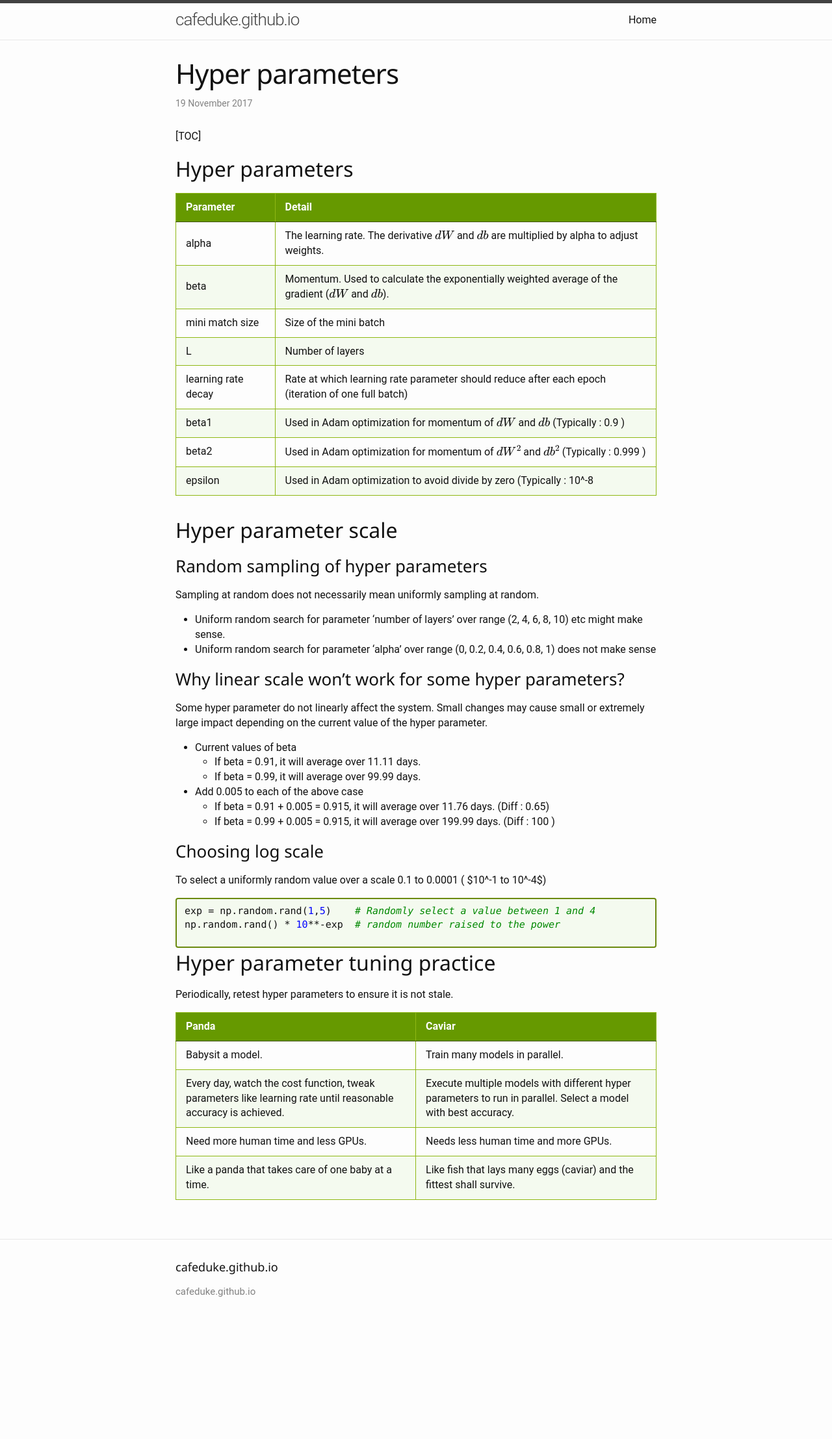
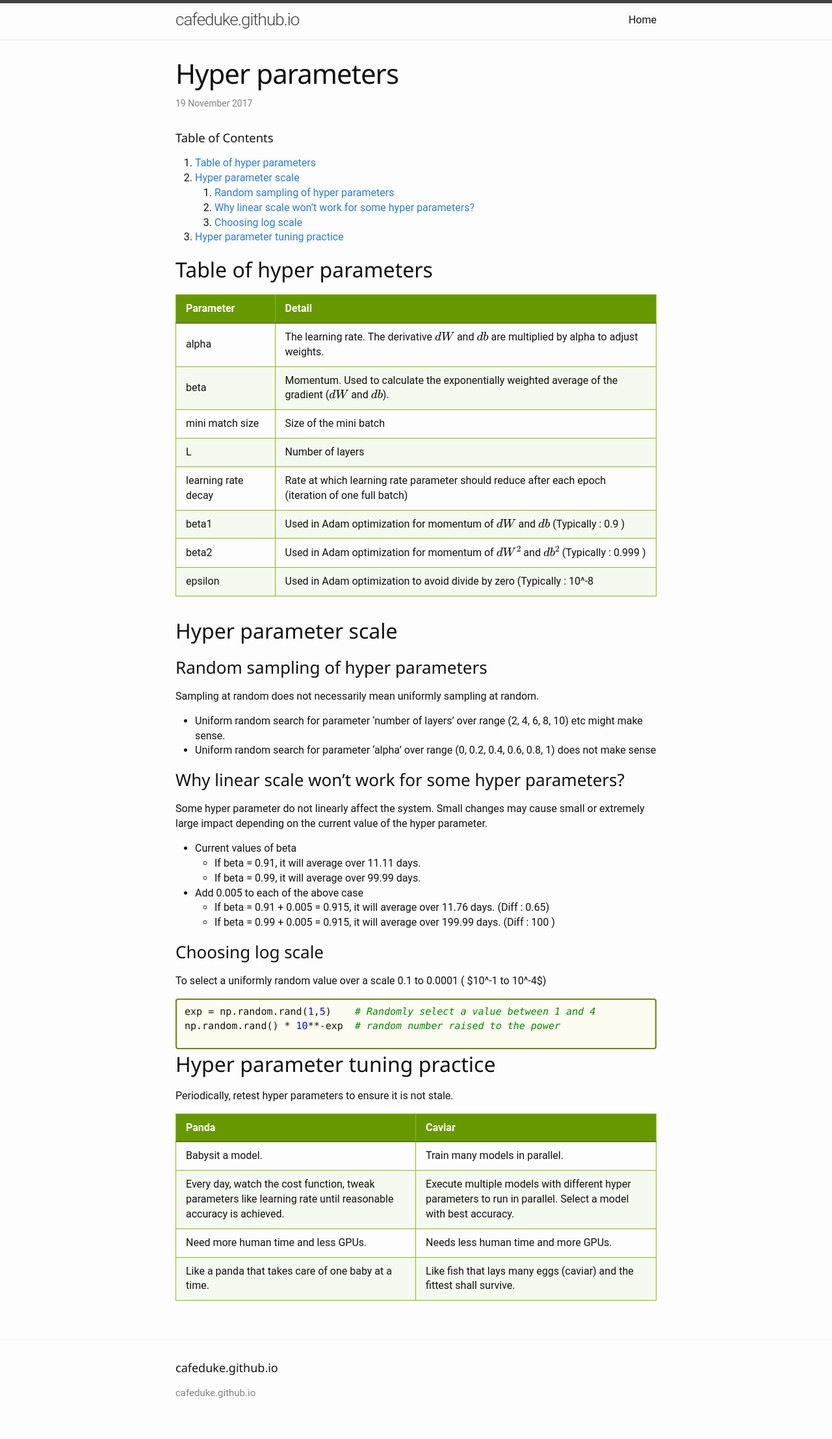
Before and after one commit to cafeduke/cafeduke.github.io, a Jekyll site: the page built from _posts/deeplearning/2017-11-19-hyper-parameters.md, in a window 1280 px wide. Shown: the whole page at 65% size. Built offline with Jekyll 4.4.1, drawn with Linux system fonts in a browser that asks for light colours; formulas are drawn with MathJax 3; before the commit the page ends 2060 px from its top, so only the background shows below that.

Commit message:
Update post

```diff
--- a/_config.yml
+++ b/_config.yml
@@ -1,3 +1,6 @@
 name: Duke Notes
 markdown: kramdown
 highlighter: rouge
+
+kramdown:
+   parse_block_html: true
--- /dev/null
+++ b/_includes/toc.html
@@ -0,0 +1,5 @@
+<nav>
+  <h4>Table of Contents</h4>
+  * this unordered seed list will be replaced by toc as unordered list
+  {:toc}
+</nav>
--- a/_posts/deeplearning/2017-11-19-hyper-parameters.md
+++ b/_posts/deeplearning/2017-11-19-hyper-parameters.md
@@ -4,9 +4,9 @@ title: Hyper parameters
 mathjax: true
 ---
 
-[TOC]
+{% include toc.html %}
 
-# Hyper parameters
+# Table of hyper parameters
 
 | Parameter           | Detail                                   |
 | ------------------- | ---------------------------------------- |
--- a/_sass/minima/_layout.scss
+++ b/_sass/minima/_layout.scss
@@ -44,7 +44,7 @@
     &:not(:last-child) {
       margin-right: 20px;
     }
-  }
+   }
 
   @include media-query($on-palm) {
     position: absolute;
@@ -257,3 +257,10 @@
   }
 
 }
+
+/**
+ * TOC
+ */
+#markdown-toc, #markdown-toc ul {
+    list-style: decimal;
+}
--- a/_sass/minima/_syntax-highlighting.scss
+++ b/_sass/minima/_syntax-highlighting.scss
@@ -2,7 +2,7 @@
  * Syntax highlighting styles
  */
 
-div.highlighter-rouge { background-color:rgb(244,250,239); border: 2px solid rgb(107,138,15); border-radius: 4px; }
+div.highlighter-rouge { background-color:rgb(252,252,240); border: 2px solid rgb(107,138,15); border-radius: 4px; }
 
 .highlight {
 
```
